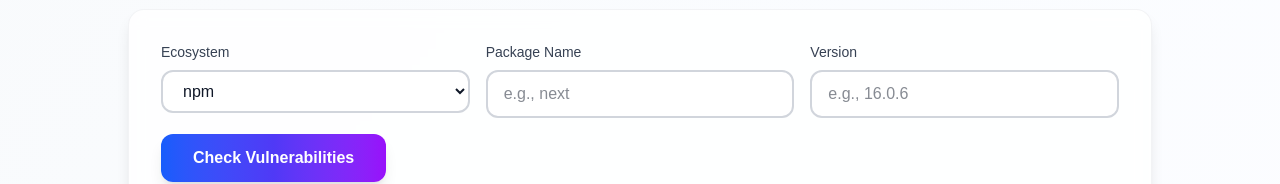
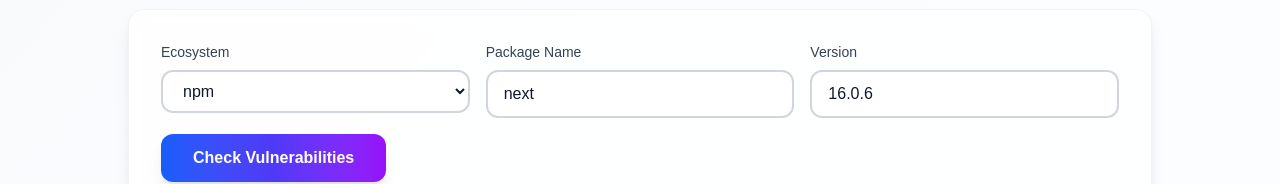
Before and after one commit to abhishekmardiya/OSV-Watch, a Next.js app: page / in a window 1280 px wide. Shown: the part 402-586 px from the top of the page. Built offline with nearby package versions, Linux system fonts and the light colour scheme.

Commit message:
Update default ecosystem value in Home component and set initial package name and version in VulnerabilitiesForm for improved user experience.

```diff
--- a/src/app/page.tsx
+++ b/src/app/page.tsx
@@ -13,7 +13,7 @@ import type { HomeProps } from "@/types";
 
 export default async function Home({ searchParams }: HomeProps) {
   const formInputs = searchParams.then((sp) => ({
-    ecosystem: sp.ecosystem || "npm",
+    ecosystem: sp.ecosystem || "",
     packageName: sp.package || "",
     packageVersion: sp.version || "",
   }));
--- a/src/components/VulnerabilitiesForm.tsx
+++ b/src/components/VulnerabilitiesForm.tsx
@@ -9,9 +9,9 @@ const VulnerabilitiesForm = () => {
   const searchParams = useSearchParams();
   const [isPending, startTransition] = useTransition();
 
-  const initialPackageName = searchParams.get("package") || "";
-  const initialPackageVersion = searchParams.get("version") || "";
   const initialEcosystem = searchParams.get("ecosystem") || "npm";
+  const initialPackageName = searchParams.get("package") || "next";
+  const initialPackageVersion = searchParams.get("version") || "16.0.6";
 
   const [packageName, setPackageName] = useState(initialPackageName);
   const [packageVersion, setPackageVersion] = useState(initialPackageVersion);
```
